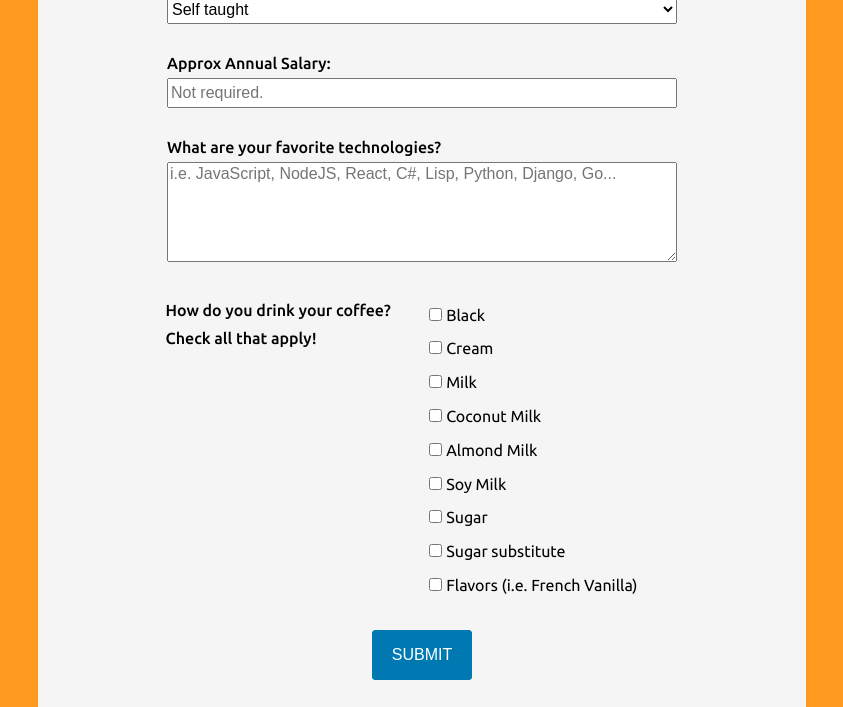
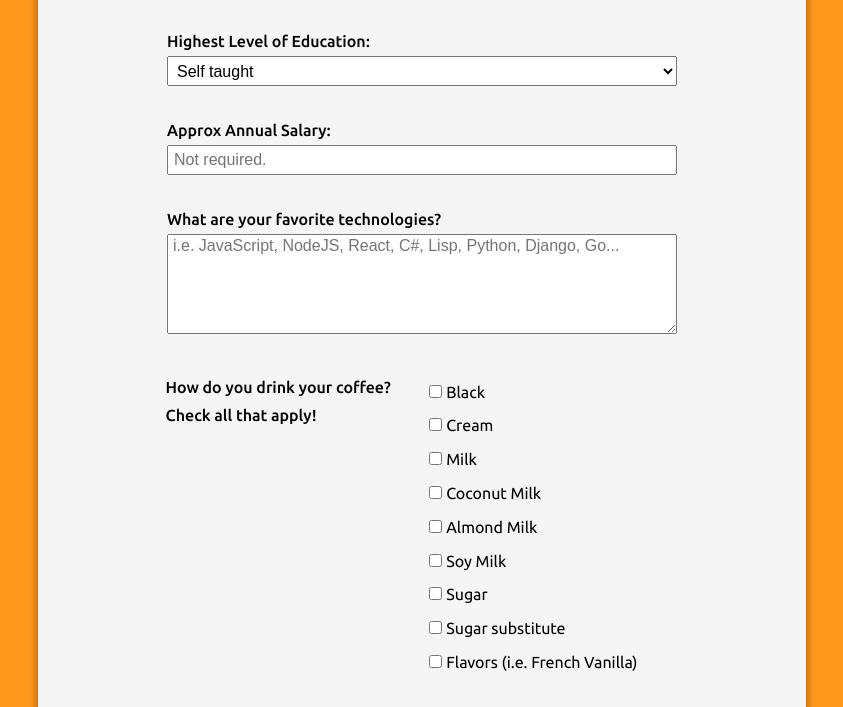
Before and after one commit to ryanjmack/fcc-survey-form, a plain HTML site: page index.html in a window 1280 px wide. Shown: the part 734-1441 px from the top of the page, without its empty margins (218-1061 px from the left). Drawn offline with Linux system fonts and the light colour scheme.

Commit message:
Fixed some minor padding, margin and border radius issues. Also added a box shadow to main

```diff
--- a/css/master.css
+++ b/css/master.css
@@ -17,7 +17,8 @@ form {
 
 main {
   background-color: #f5f5f5;
-  border-radius: 1%;
+  border-radius: 11px;
+  box-shadow: 0px 4px 8px 1px #A35A00;
   margin: 0 auto 20px;
   max-width: 768px;
   padding: 20px;
@@ -25,17 +26,18 @@ main {
 }
 
 main p, #title {
-  margin: 0;
   text-align: center;
 }
 
 textarea {
   height: 100px;
   width: 100%;
+  padding-left: 5px;
 }
 
 [type="text"], [type="number"], [type="email"], select {
   height: 30px;
+  padding-left: 5px;
 }
 
 .bold {
@@ -52,7 +54,7 @@ textarea {
 }
 
 #first-form-element, .input, .radio-check-input {
-  margin-top: 25px;
+  margin-top: 30px;
 }
 
 .input, .input label, .input input, .input select, .radio-check-input, .radio-check-input > div {
@@ -70,7 +72,7 @@ textarea {
   border: 1px solid #0079B2;
   border-radius: 3px;
   color: white;
-  margin: 30px 0;
+  margin: 50px 0 20px;
   padding: 15px;
   text-transform: uppercase;
   width: 100px;
```
